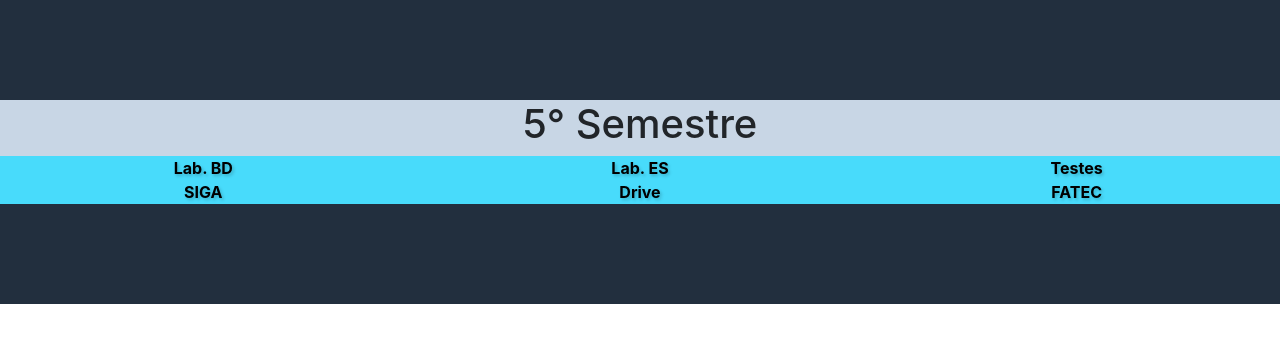
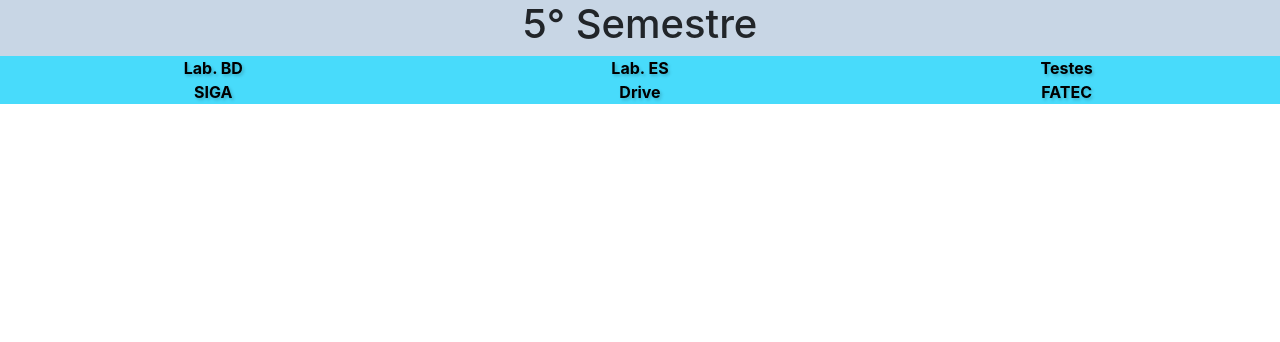
Before and after one commit to JacksomGSantos/JacksomGSantos.github.io, a plain HTML site: page index.html in a window 1280 px wide. Drawn offline with nearby package versions, Linux system fonts and the light colour scheme.

Commit message:
Update index.html

```diff
--- a/index.html
+++ b/index.html
@@ -29,7 +29,7 @@
 </head>
 <body>
 
-	<div class="container-fluid" style="background-color: #222f3e; padding: 100px 0px">
+	<div class="container-fluid" style="background-color: #222f3e; width: 100%">
 
 		<div class="row">
 			<div class="col-12 text-center" style="background-color: #c8d6e5">
```
